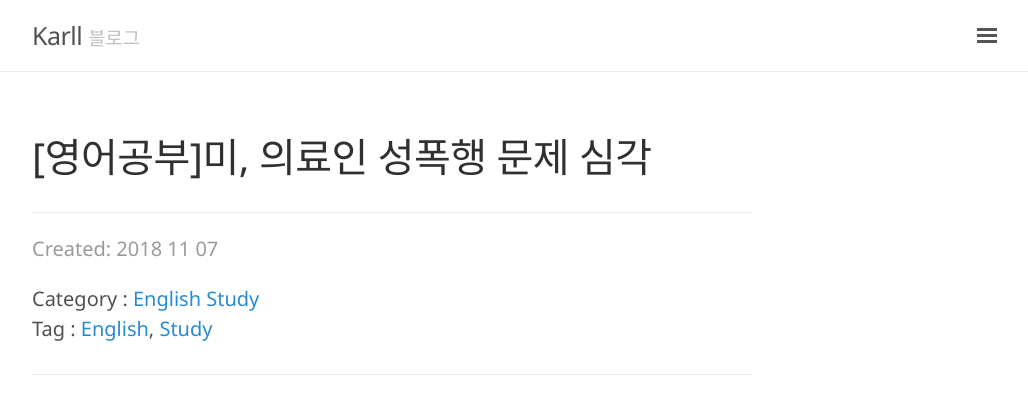
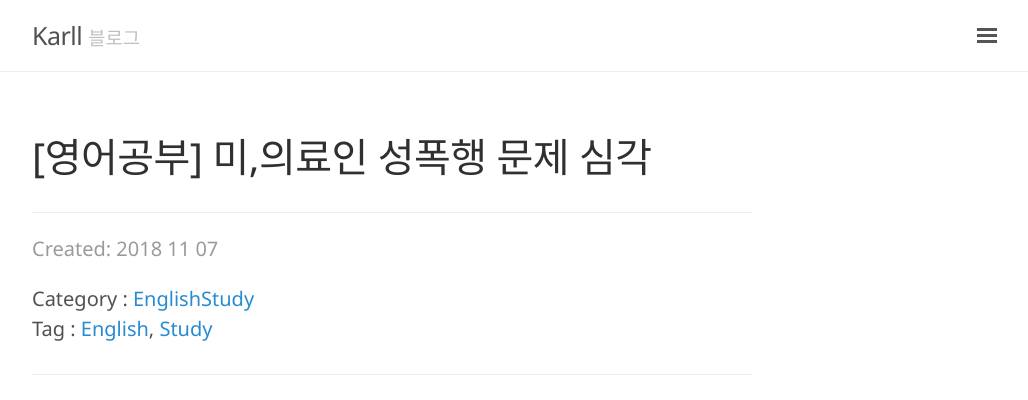
Before and after one commit to Kor-Karll/Kor-Karll.github.io, a Jekyll site: the page built from _posts/2018-11-07-EnglishStudy-20181107.md, in a window 1280 px wide and 900 px high. Shown: the top 400 px of the window, without its empty margins (248-1276 px from the left). Built offline with Jekyll 4.4.1, drawn with Linux system fonts in a browser that asks for light colours; comment, search, counter and statistics services are not loaded.

Commit message:
오타 수정

```diff
--- a/_posts/2018-11-07-EnglishStudy-20181107.md
+++ b/_posts/2018-11-07-EnglishStudy-20181107.md
@@ -1,7 +1,7 @@
 ---
 layout: post
-title: "[영어공부]미, 의료인 성폭행 문제 심각"
-category: English Study
+title: "[영어공부] 미,의료인 성폭행 문제 심각"
+category: EnglishStudy
 tags:
 - English
 - Study
```
